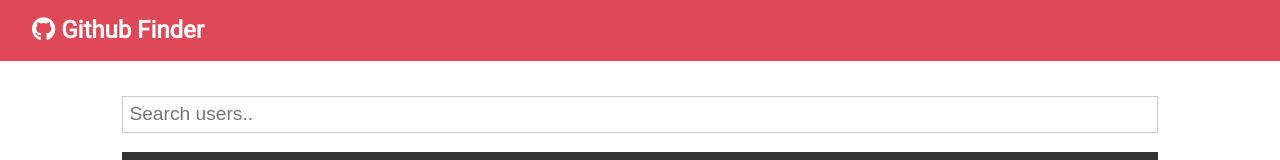
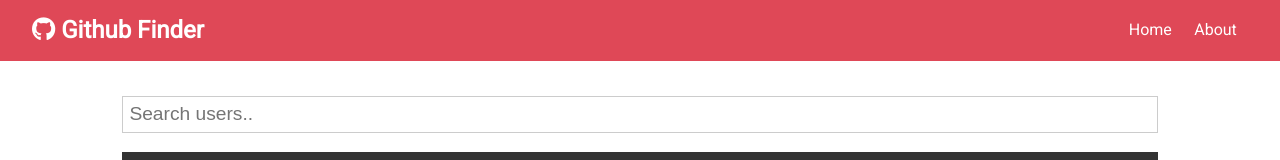
Before and after one commit to arsala1995/Github-Finder, a React (Create React App) app: page / in a window 1280 px wide. Shown: the top 160 px of the page. Built offline with nearby package versions, Linux system fonts and the light colour scheme.

Commit message:
adding home and about hrefs in Navbar using Link

```diff
--- a/src/components/layout/NavBar.js
+++ b/src/components/layout/NavBar.js
@@ -1,6 +1,7 @@
 import React from 'react'
 import propTypes from 'prop-types'
-
+import { Link } from 'react-router-dom'
+//The reason why we use Link is because when we do search and go to the about page and then return back link will save the search results, where as in a tag the search results will be gone.
 
 const NavBar = (props) => {
   //navbar where the title will be shown with the background color and github icon
@@ -10,6 +11,15 @@
         <h1>
           <i className={props.icon} />  {props.title}
         </h1>
+        <ul>
+          <li>
+           <Link to='/'>Home</Link>
+
+          </li>
+          <li>
+          <Link to='/about'>About</Link>
+          </li>
+        </ul>
       </nav>
     )
 }
```
Also changed, not shown: 1 other file (tests, documents, lock files or other folders).
